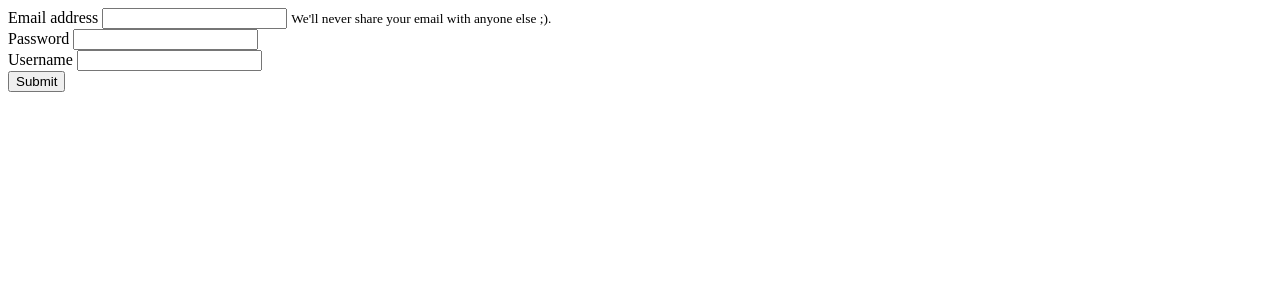
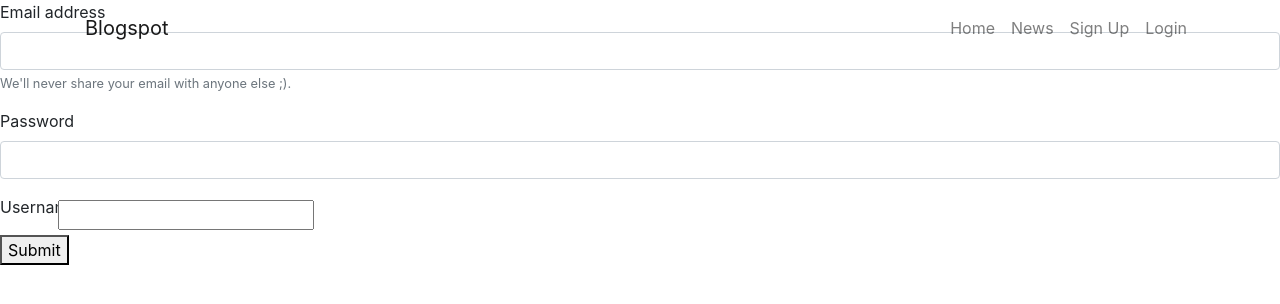
Before and after one commit to PhantomBlade18/WebProgrammingCWK3, a Django app: template DailyNews/news/templates/news/register.html in a window 1280 px wide. Shown: the top 304 px of the page. Run offline with Django 3.2, Linux system fonts and the light colour scheme; the template is opened without the code that fills it, so the values that code supplies are empty; parts of the project's set-up code (start-up, migrations or seed data) failed here and were passed over; some libraries are stand-ins or nearby versions.

Commit message:
Update base.html
Made a navigation bar

```diff
--- a/DailyNews/news/templates/news/base.html
+++ b/DailyNews/news/templates/news/base.html
@@ -4,8 +4,36 @@
 <html>
 <head>
 	<title>NEWS APP</title>
+	<link rel="stylesheet" href="https://maxcdn.bootstrapcdn.com/bootstrap/4.0.0/css/bootstrap.min.css" integrity="sha384-Gn5384xqQ1aoWXA+058RXPxPg6fy4IWvTNh0E263XmFcJlSAwiGgFAW/dAiS6JXm" crossorigin="anonymous">
 </head>
 <body>
+	<nav class="navbar navbar-expand-lg navbar-light fixed-top" id="mainNav">
+		<div class="container">
+			<a class="navbar-brand" href="index.html">Blogspot</a>
+			<button class="navbar-toggler navbar-toggler-right" type="button" data-toggle="collapse" data-target="#navbarResponsive" aria-controls="navbarResponsive" aria-expanded="false" aria-label="Toggle navigation">
+				Menu
+				<i class="fas fa-bars"></i>
+			</button>
+			<div class="collapse navbar-collapse" id="navbarResponsive">
+				<ul class="navbar-nav ml-auto">
+					<li class="nav-item">
+						<a class="nav-link" href="">Home</a>
+					</li>
+					<li class="nav-item">
+						<a class="nav-link" href="">News</a>
+					</li>
+					<li class="nav-item">
+						<a class="nav-link" href="">Sign Up</a>
+					</li>
+					<li class="nav-item">
+						<a class="nav-link" href="">Login</a>
+					</li>
+				</ul>
+			</div>
+		</div>
+	</nav>
+
+
 
 	{% block content %}
 	{% endblock %}
```
